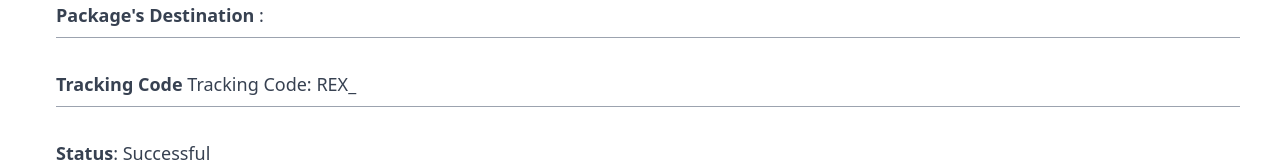
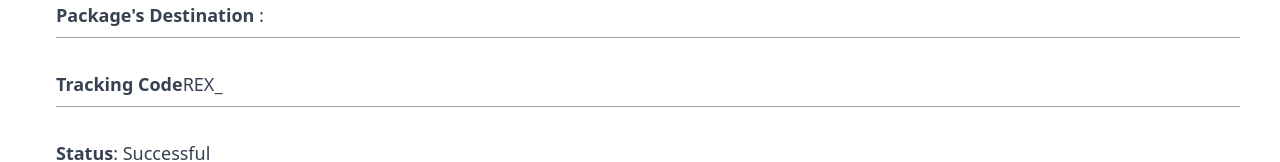
Before and after one commit to bellatrick/trackingfront, a React (Create React App) app: page /receipt in a window 1280 px wide. Shown: the part 621-783 px from the top of the page. Built offline with nearby package versions, Linux system fonts and the light colour scheme; a web font is replaced by a local one.

Commit message:
edited a typo in receipt

```diff
--- a/src/pages/ShowReceipt.jsx
+++ b/src/pages/ShowReceipt.jsx
@@ -53,7 +53,7 @@ const ShowReceipt = () => {
               {product?.destination}
             </p>
             <p className="border-b pb-2 border-gray-400">
-              <span className="font-bold">Tracking code</span> Tracking code:
+              <span className="font-bold">Tracking code</span>
               REX_{product?._id}
             </p>
             <p className="border-b pb-2 border-gray-400">
```
